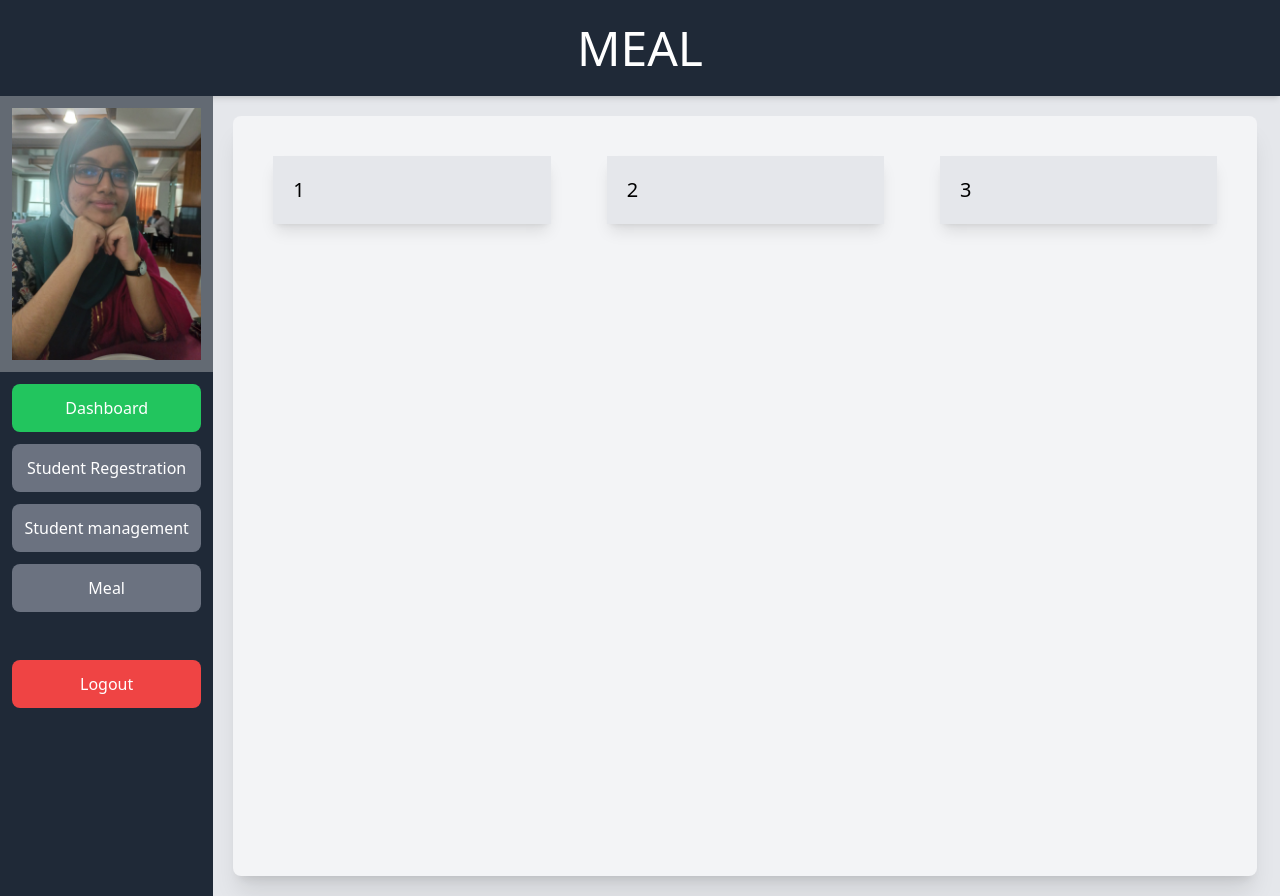
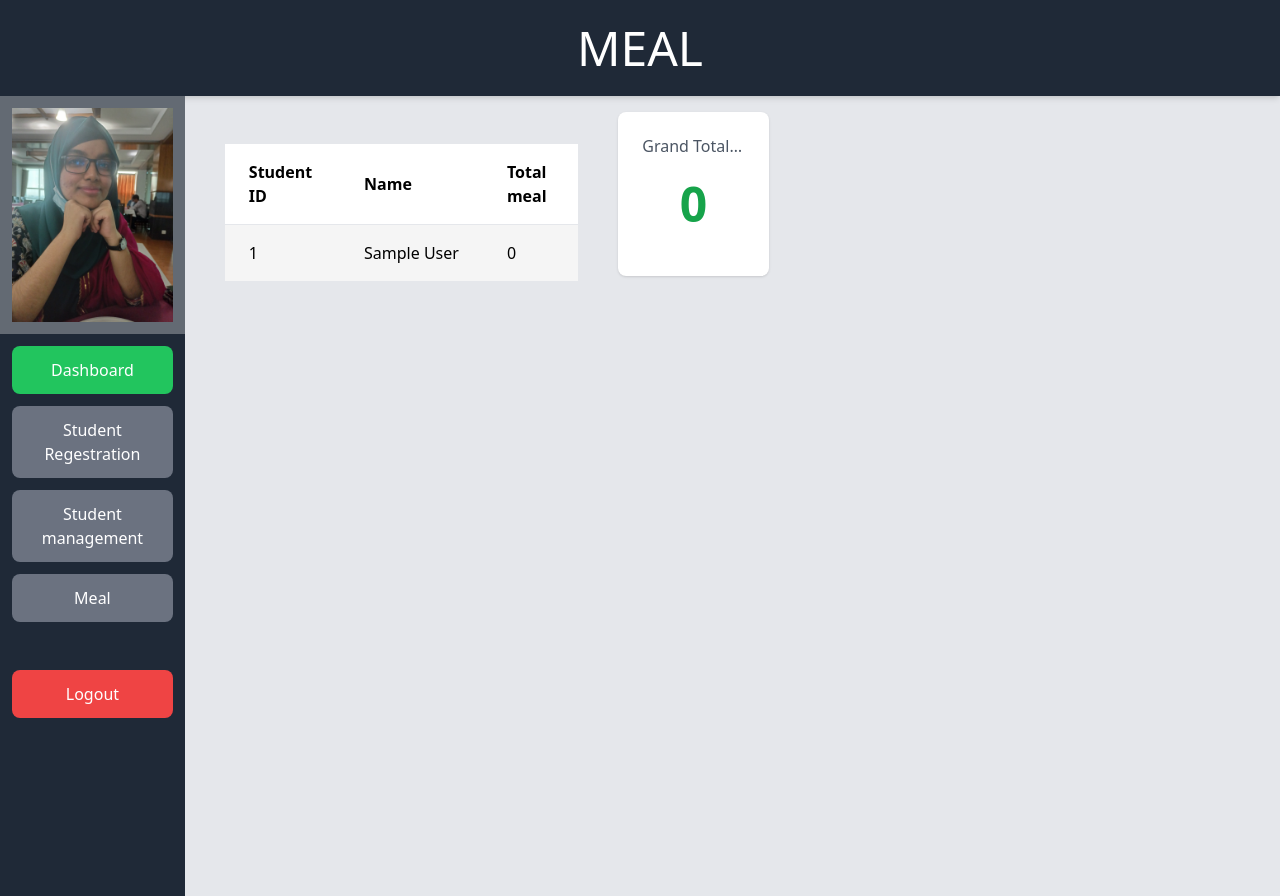
Before and after one commit to saadahm189/hostel, a PHP site: page /adminMeal.php in a window 1280 px wide. Run offline with PHP 8.4, Linux system fonts and the light colour scheme; the visitor is signed in with stand-in values (Sample User, id 1); tables that the repository leaves empty or names only in its code hold one stand-in row (values such as "Sample post"); data that the repository does not hold is empty; some libraries are stand-ins or nearby versions.

Commit message:
Grand total meal added
All student meal count added in admi Meal

```diff
--- a/adminMeal.php
+++ b/adminMeal.php
@@ -26,17 +26,87 @@
         <?php
         require('adminPartials/navbar.php');
         ?>
-        <!-- HTML -->
-        <div class="bg-gray-100 shadow-xl m-5 p-5 basis-4/5 rounded-lg">
-            <div class="grid grid-cols-3 gap-4">
-                <div class="bg-gray-200 m-5 p-5 shadow-lg">
-                    <h1 class="text-xl">1</h1>
+        <div class="m-5 p-5">
+            <div class="flex flex-col">
+                <div class="overflow-x-auto sm:-mx-6 lg:-mx-8">
+                    <div class="inline-block min-w-full py-2 sm:px-6 lg:px-8">
+                        <div class="overflow-hidden">
+                            <table class="min-w-full text-left ">
+                                <thead class="border-b bg-white font-medium dark:border-neutral-500 dark:bg-neutral-600">
+                                    <tr>
+                                        <th scope="col" class="px-6 py-4">Student ID</th>
+                                        <th scope="col" class="px-6 py-4">Name</th>
+                                        <th scope="col" class="px-6 py-4">Total meal</th>
+                                    </tr>
+                                </thead>
+                                <?php
+                                $BreakfastCount = 0;
+                                $LunchCount = 0;
+                                $DinnerCount = 0;
+                                $TotalCount = 0;
+                                $grandTotal = 0;
+                                $query = "SELECT * FROM `student`";
+                                $result = mysqli_query($connection, $query);
+                                while ($row = $result->fetch_assoc()) {
+                                    $id = $row['student_id'];
+                                    $query2 = "SELECT * FROM `id$id`";
+                                    $result2 = mysqli_query($connection, $query2);
+                                    while ($row2 = $result2->fetch_assoc()) {
+                                        $B = $row2["B"];
+                                        $L = $row2["L"];
+                                        $D = $row2["D"];
+                                        $day = $row2["day"];
+                                        if ($B == 1) {
+                                            $BreakfastCount = $BreakfastCount + 1;
+                                        }
+                                        if ($L == 1) {
+                                            $LunchCount = $LunchCount + 1;
+                                        }
+                                        if ($D == 1) {
+                                            $DinnerCount = $DinnerCount + 1;
+                                        }
+                                    }
+                                    $TotalCount = $BreakfastCount + $LunchCount + $DinnerCount;
+
+                                ?>
+                                    <!-- HTML -->
+
+                                    <tbody>
+                                        <tr class="border-b bg-neutral-100 dark:border-neutral-500 dark:bg-neutral-700">
+                                            <td class="whitespace-nowrap px-6 py-4">
+                                                <?php echo $row["student_id"] ?> </select>
+                                            </td>
+                                            <td class="whitespace-nowrap px-6 py-4">
+                                                <?php echo $row["student_name"] ?>
+                                            </td>
+                                            <td class="whitespace-nowrap px-6 py-4">
+                                                <?php echo $TotalCount ?>
+                                            </td>
+                                    </tbody>
+                                <?php
+                                    $BreakfastCount = 0;
+                                    $LunchCount = 0;
+                                    $DinnerCount = 0;
+                                    $grandTotal = $grandTotal + $TotalCount;
+                                    $TotalCount = 0;
+                                }
+                                ?>
+                            </table>
+                        </div>
+                    </div>
                 </div>
-                <div class="bg-gray-200 m-5 p-5 shadow-lg">
-                    <h1 class="text-xl">2</h1>
-                </div>
-                <div class="bg-gray-200 m-5 p-5 shadow-lg">
-                    <h1 class="text-xl">3</h1>
+            </div>
+        </div>
+
+        <div class="mb-5">
+            <div class="grid grid-cols-1 gap-5 sm:grid-cols-4 mt-4">
+                <div class="bg-white overflow-hidden shadow sm:rounded-lg">
+                    <div class="px-4 py-5 sm:p-6">
+                        <dl>
+                            <dt class="text-md text-center leading-5 font-medium text-gray-600 truncate">Grand Total Meal</dt>
+                            <dd class="m-3 p-3 text-5xl text-center font-semibold text-green-600"><?php echo $grandTotal; ?></dd>
+                        </dl>
+                    </div>
                 </div>
             </div>
         </div>
```
